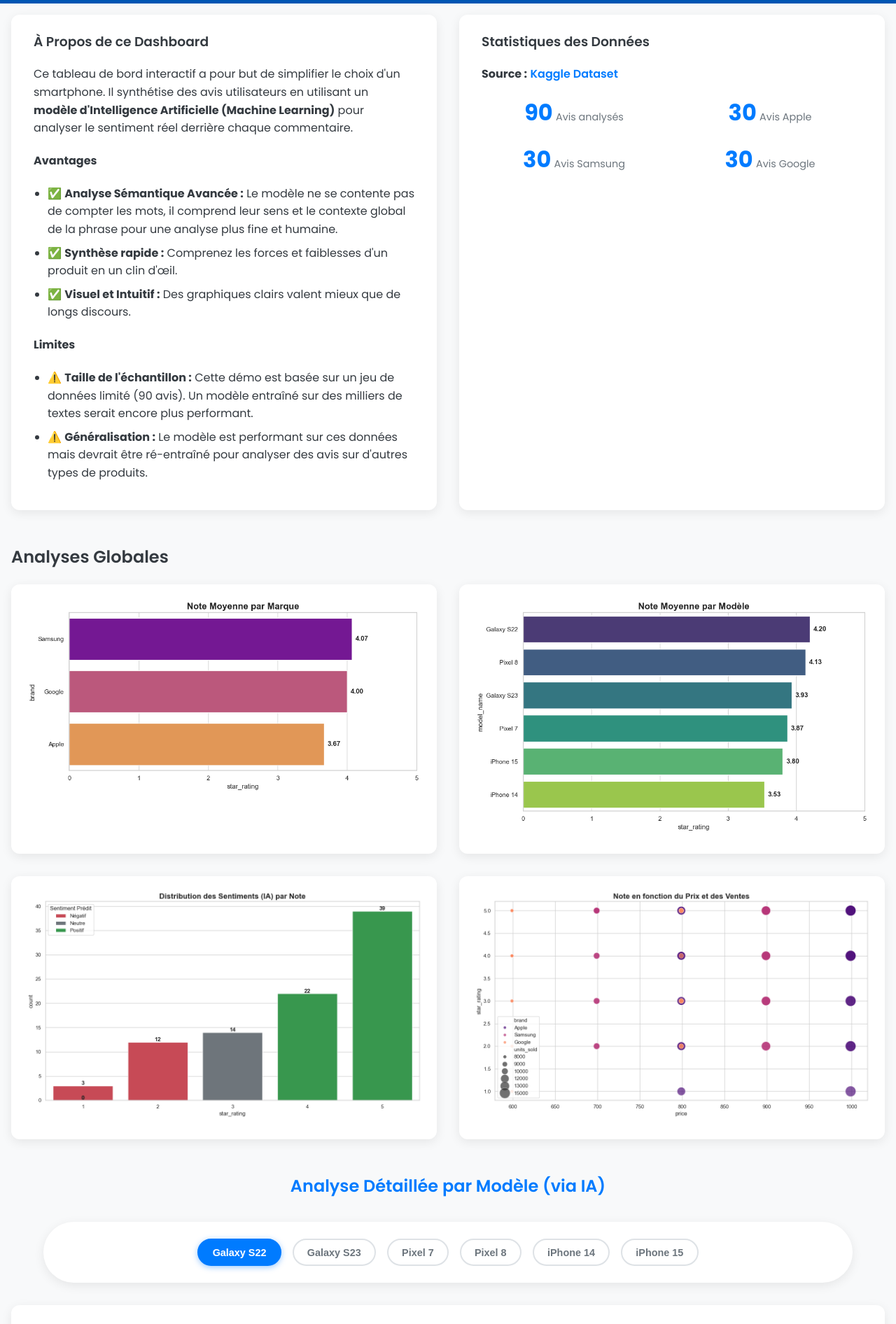
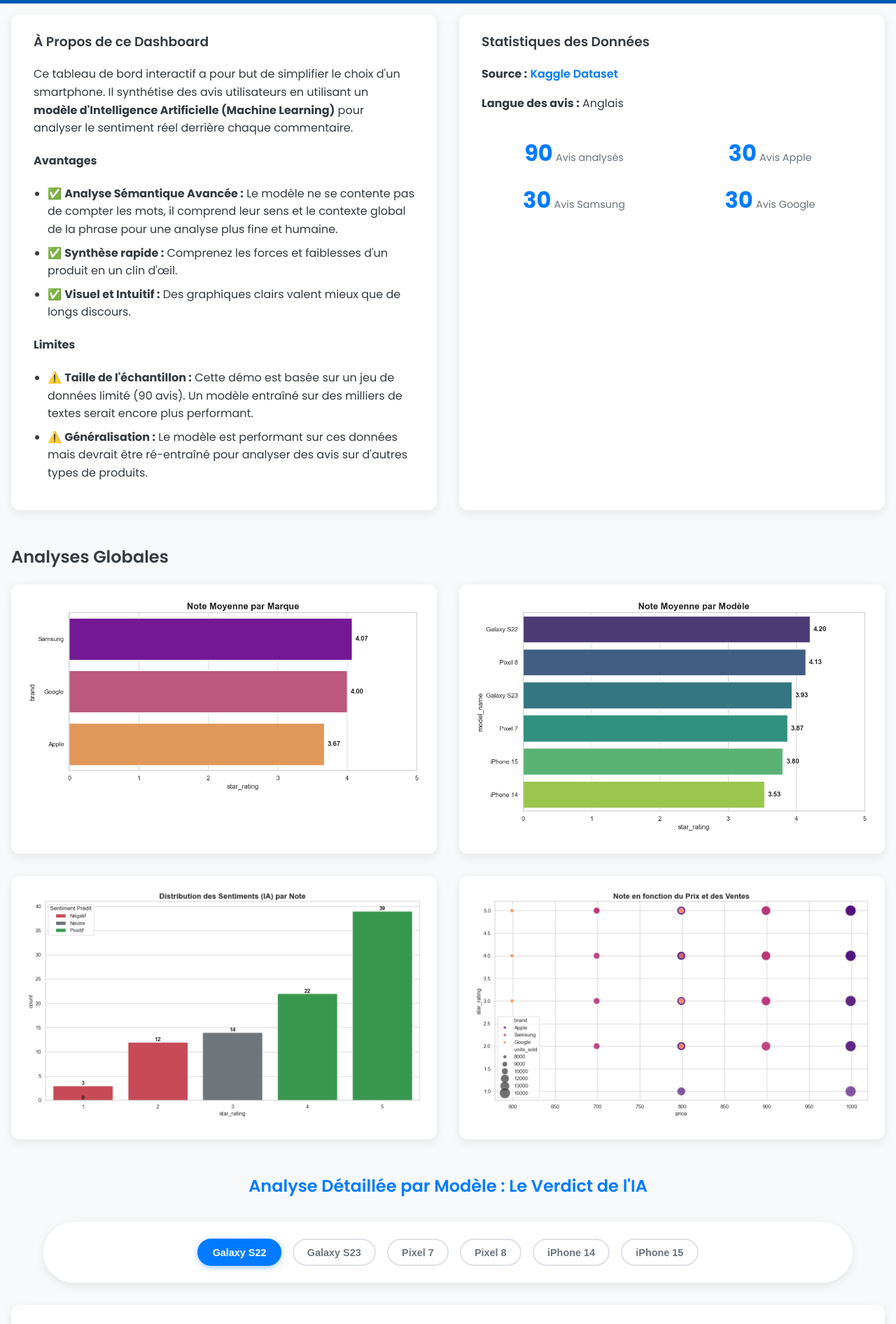
Before and after one commit to bernadette99/comparateur-smartphones, a plain HTML site: page index.html in a window 1280 px wide. Shown: the part 200-2092 px from the top of the page at 70% size. Drawn offline with Linux system fonts and the light colour scheme; grey boxes are pictures that could not be loaded.

Commit message:
Correction d'une erreur d'affichage dans index.htm

```diff
--- a/index.html
+++ b/index.html
@@ -38,6 +38,7 @@
             <div class="info-card" id="stats-card">
                 <h3>Statistiques des Données</h3>
                 <p><strong>Source :</strong> <a href="https://www.kaggle.com/datasets/adithuse/smartphone-feature-optimization-dataset" target="_blank">Kaggle Dataset</a></p>
+                <p><strong>Langue des avis :</strong> Anglais</p> <div class="stats-grid"></div>
                 <div class="stats-grid">
                     <div class="stat-item">
                         <span class="stat-value" id="total-reviews">--</span>
@@ -69,7 +70,7 @@
             </div>
         </section>
 
-        <h2 class="section-title">Analyse Détaillée par Modèle (via IA)</h2>
+        <h2 class="section-title">Analyse Détaillée par Modèle : Le Verdict de l'IA</h2>
         <nav id="phone-selector"></nav>
 
         <div id="phone-card">
@@ -84,6 +85,7 @@
         <div class="social-links">
             <a href="https://www.linkedin.com/in/bernadette-falonne-babagnak-884b6622a/" target="_blank">LinkedIn</a>
             <a href="https://www.instagram.com/bernie_f_?igsh=OG10d3ZrOGFpcGF0" target="_blank">Instagram</a>
+            <a href="https://x.com/Bernie_f_?t=21ngZvMYso0zeNfsidczTw&s=09" target="_blank">Twitter</a>
         </div>
     </div>
 </footer>
```
